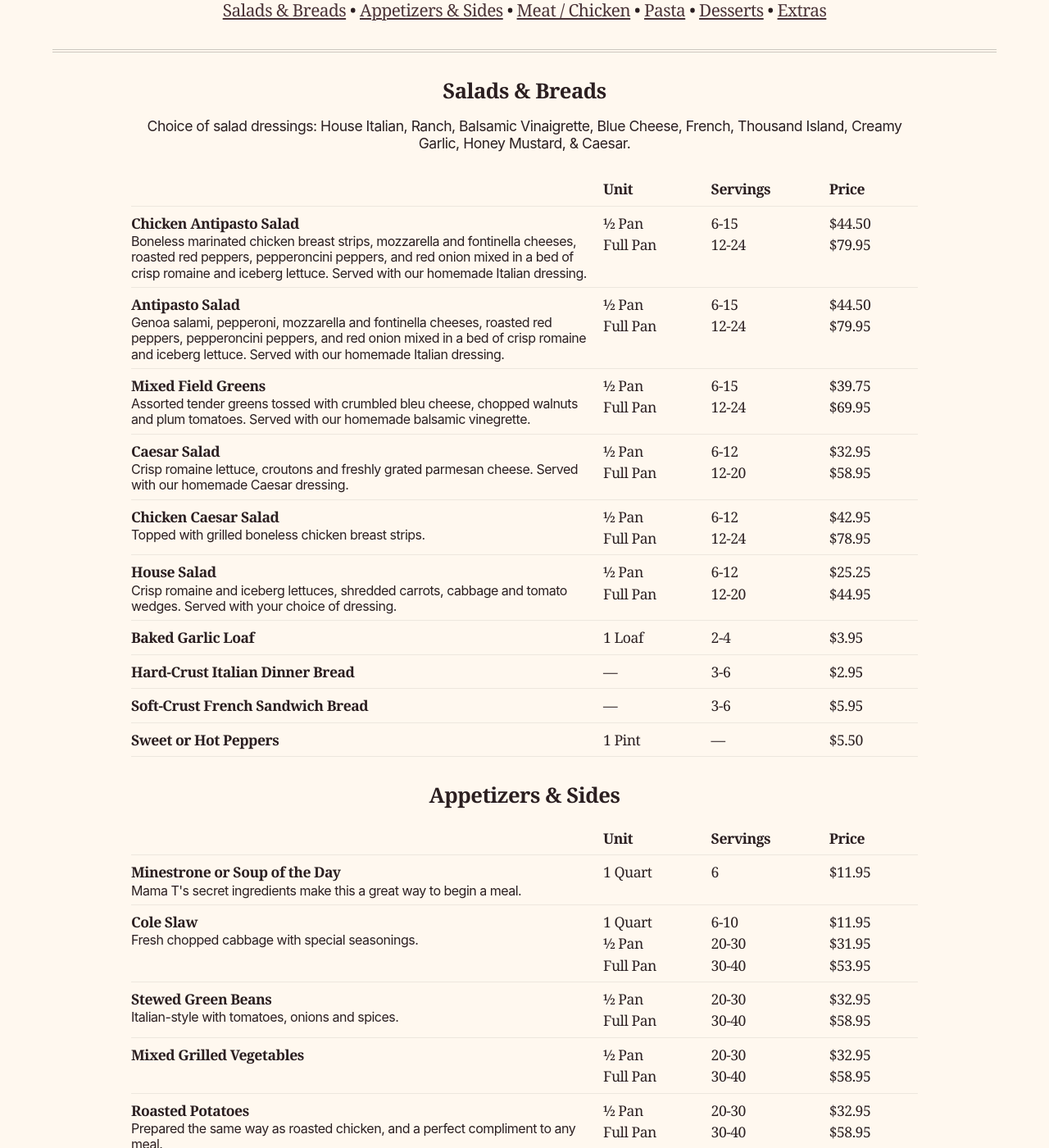
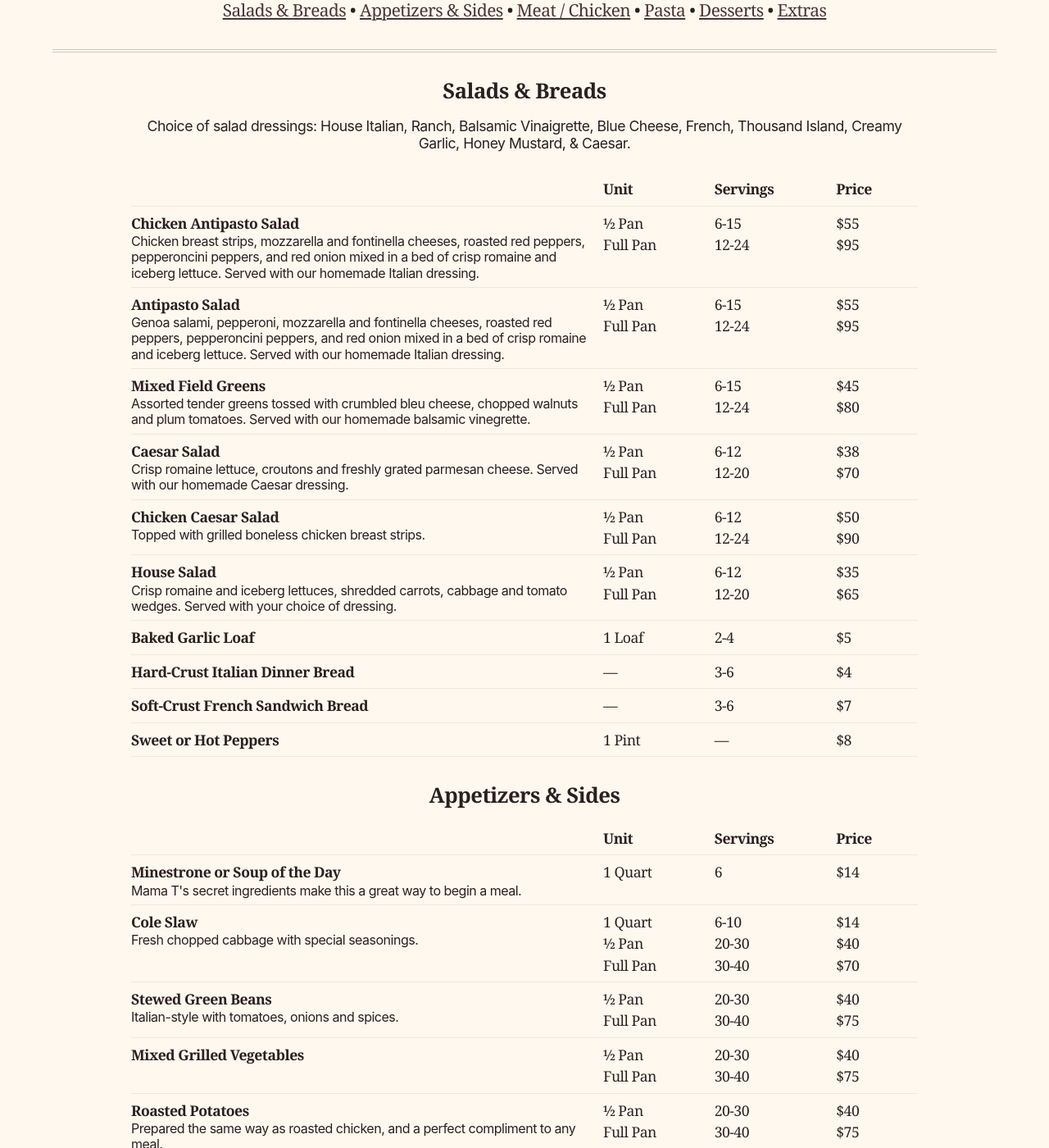
Before and after one commit to traversos/traversos.github.io, a Jekyll site: the page built from events/catering/index.html, in a window 1280 px wide and 1400 px high, scrolled down 235 px. Shown: the whole window at 82% size. Built offline with Jekyll 4.4.1, drawn with Linux system fonts in a browser that asks for light colours; nearby versions of some CDN libraries; some of the changed text lies outside the part shown.

Commit message:
Catering menu updates

```diff
--- a/events/catering/index.html
+++ b/events/catering/index.html
@@ -4,7 +4,7 @@ layout: home
 ---
 <section class="page-content catering">
   <header>
-    <h1 class="centered push-half--bottom">Catering Menu <a href="/assets/files/traversos_catering_menu.pdf"><img src="/assets/images/pdf-icon@2x.png" width="24"></h1>
+    <h1 class="centered push-half--bottom">Catering Menu</h1>
     <p class="centered"><a href="#salads">Salads & Breads</a> • <a href="#appetizers">Appetizers &amp; Sides</a> • <a href="#meats">Meat / Chicken</a> • <a href="#pasta">Pasta</a> • <a href="#desserts">Desserts</a> • <a href="#extras">Extras</a></p>
     <hr>
   </header>
@@ -17,11 +17,11 @@ layout: home
         <tr>
           <td>
             <h4>Chicken Antipasto Salad</h4>
-            <p>Boneless marinated chicken breast strips, mozzarella and fontinella cheeses, roasted red peppers, pepperoncini peppers, and red onion mixed in a bed of crisp romaine and iceberg lettuce. Served with our homemade Italian dressing.</p>
+            <p>Chicken breast strips, mozzarella and fontinella cheeses, roasted red peppers, pepperoncini peppers, and red onion mixed in a bed of crisp romaine and iceberg lettuce. Served with our homemade Italian dressing.</p>
           </td>
           <td>½&nbsp;Pan<br>Full&nbsp;Pan</td>
           <td>6-15<br>12-24</td>
-          <td>$44.50<br>$79.95</td>
+          <td>$55<br>$95</td>
         </tr>
         <tr>
           <td>
@@ -30,7 +30,7 @@ layout: home
           </td>
           <td>½&nbsp;Pan<br>Full&nbsp;Pan</td>
           <td>6-15<br>12-24</td>
-          <td>$44.50<br>$79.95</td>
+          <td>$55<br>$95</td>
         </tr>
         <tr>
           <td>
@@ -39,7 +39,7 @@ layout: home
           </td>
           <td>½&nbsp;Pan<br>Full&nbsp;Pan</td>
           <td>6-15<br>12-24</td>
-          <td>$39.75<br>$69.95</td>
+          <td>$45<br>$80</td>
         </tr>
         <tr>
           <td>
@@ -48,7 +48,7 @@ layout: home
           </td>
           <td>½&nbsp;Pan<br>Full&nbsp;Pan</td>
           <td>6-12<br>12-20</td>
-          <td>$32.95<br>$58.95</td>
+          <td>$38<br>$70</td>
         </tr>
         <tr>
           <td>
@@ -57,7 +57,7 @@ layout: home
           </td>
           <td>½&nbsp;Pan<br>Full&nbsp;Pan</td>
           <td>6-12<br>12-24</td>
-          <td>$42.95<br>$78.95</td>
+          <td>$50<br>$90</td>
         </tr>
         <tr>
           <td>
@@ -66,7 +66,7 @@ layout: home
           </td>
           <td>½&nbsp;Pan<br>Full&nbsp;Pan</td>
           <td>6-12<br>12-20</td>
-          <td>$25.25<br>$44.95</td>
+          <td>$35<br>$65</td>
         </tr>
         <tr>
           <td>
@@ -74,7 +74,7 @@ layout: home
           </td>
           <td>1&nbsp;Loaf</td>
           <td>2-4</td>
-          <td>$3.95</td>
+          <td>$5</td>
         </tr>
         <tr>
           <td>
@@ -82,7 +82,7 @@ layout: home
           </td>
           <td>—</td>
           <td>3-6</td>
-          <td>$2.95</td>
+          <td>$4</td>
         </tr>
         <tr>
           <td>
@@ -90,7 +90,7 @@ layout: home
           </td>
           <td>—</td>
           <td>3-6</td>
-          <td>$5.95</td>
+          <td>$7</td>
         </tr>
         <tr>
           <td>
@@ -98,7 +98,7 @@ layout: home
           </td>
           <td>1 Pint</td>
           <td>—</td>
-          <td>$5.50</td>
+          <td>$8</td>
         </tr>
       </table>
     </section>
@@ -113,7 +113,7 @@ layout: home
           </td>
           <td>1&nbsp;Quart</td>
           <td>6</td>
-          <td>$11.95</td>
+          <td>$14</td>
         </tr>
         <tr>
           <td>
@@ -122,7 +122,7 @@ layout: home
           </td>
           <td>1&nbsp;Quart<br>½ Pan<br>Full Pan</td>
           <td>6-10<br>20-30<br>30-40</td>
-          <td>$11.95<br>$31.95<br>$53.95</td>
+          <td>$14<br>$40<br>$70</td>
         </tr>
         <tr>
           <td>
@@ -131,7 +131,7 @@ layout: home
           </td>
           <td>½&nbsp;Pan<br>Full&nbsp;Pan</td>
           <td>20-30<br>30-40</td>
-          <td>$32.95<br>$58.95</td>
+          <td>$40<br>$75</td>
         </tr>
         <tr>
           <td>
@@ -139,7 +139,7 @@ layout: home
           </td>
           <td>½&nbsp;Pan<br>Full&nbsp;Pan</td>
           <td>20-30<br>30-40</td>
-          <td>$32.95<br>$58.95</td>
+          <td>$40<br>$75</td>
         </tr>
         <tr>
           <td>
@@ -148,7 +148,7 @@ layout: home
           </td>
           <td>½&nbsp;Pan<br>Full&nbsp;Pan</td>
           <td>20-30<br>30-40</td>
-          <td>$32.95<br>$58.95</td>
+          <td>$40<br>$75</td>
         </tr>
         <tr>
           <td>
@@ -157,7 +157,7 @@ layout: home
           </td>
           <td>½&nbsp;Pan<br>Full&nbsp;Pan</td>
           <td>20-30<br>30-40</td>
-          <td>$32.95<br>$58.95</td>
+          <td>$40<br>$75</td>
         </tr>
         <tr>
           <td>
@@ -166,7 +166,7 @@ layout: home
           </td>
           <td>½&nbsp;Pan<br>Full&nbsp;Pan</td>
           <td>5 lbs<br>12 lbs</td>
-          <td>$39.75<br>$89.95</td>
+          <td>$50<br>$100</td>
         </tr>
         <tr>
           <td>
@@ -175,7 +175,7 @@ layout: home
           </td>
           <td>½&nbsp;Pan<br>Full&nbsp;Pan</td>
           <td>5 lbs<br>12 lbs</td>
-          <td>$39.75<br>$89.95</td>
+          <td>$50<br>$100</td>
         </tr>
       </table>
     </section>
@@ -191,7 +191,7 @@ layout: home
           </td>
           <td>1&nbsp;Pound</td>
           <td>4-6</td>
-          <td>$12.50</td>
+          <td>$15</td>
         </tr>
         <tr>
           <td>
@@ -200,7 +200,7 @@ layout: home
           </td>
           <td>½&nbsp;Pan<br>Full&nbsp;Pan</td>
           <td>35 pieces<br>70 pieces</td>
-          <td>$43.95<br>$79.25</td>
+          <td>$55<br>$95</td>
         </tr>
         <tr>
           <td>
@@ -209,7 +209,7 @@ layout: home
           </td>
           <td>1&nbsp;Pound</td>
           <td>3-6</td>
-          <td>$10.95</td>
+          <td>$13</td>
         </tr>
         <tr>
           <td>
@@ -218,16 +218,7 @@ layout: home
           </td>
           <td>1&nbsp;Pound</td>
           <td>3-6</td>
-          <td>$11.95</td>
-        </tr>
-        <tr>
-          <td>
-            <h4>Ribs</h4>
-            <p>Called by many the finest baby-back ribs in town.</p>
-          </td>
-          <td>1&nbsp;Slab (1 3/4 lbs)</td>
-          <td>1-4</td>
-          <td>$18.95</td>
+          <td>$14</td>
         </tr>
         <tr>
           <td>
@@ -236,7 +227,7 @@ layout: home
           </td>
           <td>Full&nbsp;Pan</td>
           <td>36 pieces</td>
-          <td>$58.50</td>
+          <td>$80</td>
         </tr>
         <tr>
           <td>
@@ -245,7 +236,7 @@ layout: home
           </td>
           <td>½&nbsp;Pan<br>Full&nbsp;Pan</td>
           <td>12&nbsp;pieces<br>24&nbsp;pieces</td>
-          <td>$39.95<br>$74.95</td>
+          <td>$50<br>$90</td>
         </tr>
         <tr>
           <td>
@@ -254,7 +245,7 @@ layout: home
           </td>
           <td>½&nbsp;Pan<br>Full&nbsp;Pan</td>
           <td>12&nbsp;pieces<br>24&nbsp;pieces</td>
-          <td>$39.95<br>$74.95</td>
+          <td>$50<br>$90</td>
         </tr>
         <tr>
           <td>
@@ -263,7 +254,7 @@ layout: home
           </td>
           <td>½&nbsp;Pan<br>Full&nbsp;Pan</td>
           <td>12&nbsp;pieces<br>24&nbsp;pieces</td>
-          <td>$39.95<br>$74.95</td>
+          <td>$50<br>$90</td>
         </tr>
       </table>
     </section>
@@ -279,7 +270,7 @@ layout: home
           </td>
           <td>½&nbsp;Pan<br>Full&nbsp;Pan</td>
           <td>6-15<br>20-25</td>
-          <td>$35.95<br>$60.95</td>
+          <td>$42<br>$75</td>
         </tr>
         <tr>
           <td>
@@ -288,7 +279,7 @@ layout: home
           </td>
           <td>½&nbsp;Pan<br>Full&nbsp;Pan</td>
           <td>6-15<br>20-25</td>
-          <td>$43.95<br>$76.95</td>
+          <td>$50<br>$90</td>
         </tr>
         <tr>
           <td>
@@ -297,7 +288,7 @@ layout: home
           </td>
           <td>½&nbsp;Pan<br>Full&nbsp;Pan</td>
           <td>7-20<br>12-25</td>
-          <td>$54.95<br>$107.95</td>
+          <td>$65<br>$120</td>
         </tr>
         <tr>
           <td>
@@ -306,7 +297,7 @@ layout: home
           </td>
           <td>½&nbsp;Pan<br>Full&nbsp;Pan</td>
           <td>5-12<br>12-25</td>
-          <td>$47.95<br>$88.95</td>
+          <td>$55<br>$105</td>
         </tr>
         <tr>
           <td>
@@ -315,7 +306,7 @@ layout: home
           </td>
           <td>½&nbsp;Pan<br>Full&nbsp;Pan</td>
           <td>6-15<br>12-25</td>
-          <td>$46.95<br>$85.95</td>
+          <td>$54<br>$105</td>
         </tr>
         <tr>
           <td>
@@ -324,7 +315,7 @@ layout: home
           </td>
           <td>½&nbsp;Pan<br>Full&nbsp;Pan</td>
           <td>5-12<br>12-25</td>
-          <td>$48.95<br>$89.95</td>
+          <td>$55<br>$105</td>
         </tr>
         <tr>
           <td>
@@ -333,7 +324,7 @@ layout: home
           </td>
           <td>½&nbsp;Pan<br>Full&nbsp;Pan</td>
           <td>12&nbsp;pieces<br>30&nbsp;pieces</td>
-          <td>$38.95<br>$84.95</td>
+          <td>$48<br>$105</td>
         </tr>
       </table>
     </section>
@@ -348,7 +339,7 @@ layout: home
           </td>
           <td>Pan</td>
           <td>12-24</td>
-          <td>$59.25</td>
+          <td>$75</td>
         </tr>
         <tr>
           <td>
@@ -357,7 +348,7 @@ layout: home
           </td>
           <td>½&nbsp;Pan<br>Full&nbsp;Pan</td>
           <td>8-16<br>16-24</td>
-          <td>$34.95<br>$64.95</td>
+          <td>$40<br>$80</td>
         </tr>
         <tr>
           <td>
@@ -366,7 +357,7 @@ layout: home
           </td>
           <td>Full&nbsp;Pan</td>
           <td>12-24</td>
-          <td>$56.95</td>
+          <td>$70</td>
         </tr>
         <tr>
           <td>
@@ -375,7 +366,7 @@ layout: home
           </td>
           <td>Full&nbsp;Pan</td>
           <td>12-24</td>
-          <td>$59.75</td>
+          <td>$80</td>
         </tr>
       </table>
     </section>
@@ -389,21 +380,21 @@ layout: home
             <p>Foam Plate, napkin, fork, and ware.</p>
           </td>
           <td>Each</td>
-          <td>$0.80</td>
+          <td>$2</td>
         </tr>
         <tr>
           <td>
             <h4>Tongs</h4>
           </td>
           <td>Each</td>
-          <td>$1.95</td>
+          <td>$3</td>
         </tr>
         <tr>
           <td>
             <h4>Serving Spoons &amp; Forks</h4>
           </td>
           <td>Set</td>
-          <td>$1.95</td>
+          <td>$3</td>
         </tr>
       </table>
     </section>
```
